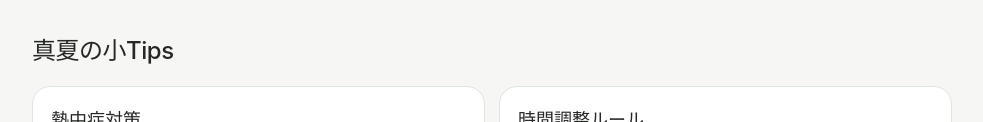
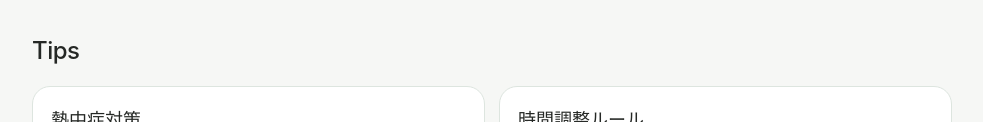
Before and after one commit to yy28112000/website, a plain HTML site: page index.html in a window 1280 px wide. Shown: the part 2821-2943 px from the top of the page, without its empty margins (148-1131 px from the left). Drawn offline with Linux system fonts and the light colour scheme.

Commit message:
Update index.html

```diff
--- a/index.html
+++ b/index.html
@@ -141,7 +141,7 @@ main{padding:24px 0 72px}
     <div class="utility-row"><button class="mini-btn" id="resetChecklist">チェックをリセット</button><button class="mini-btn" onclick="window.print()">印刷・PDF保存</button></div>
   </div></section>
 
-  <section class="section"><h2>真夏の小Tips</h2><div class="card-grid">
+  <section class="section"><h2>Tips</h2><div class="card-grid">
     <div class="card"><h3>熱中症対策</h3><ul><li>水＋スポーツドリンクの2本持ち</li><li>日傘、帽子、日焼け止め、冷感タオル</li><li>車を降りるたびに数口飲む</li><li>花さじきで無理に長距離を歩かない</li></ul></div>
     <div class="card"><h3>時間調整ルール</h3><ul><li>30分遅れたら各スポットを10分ずつ短縮</li><li>うずの丘16:30以降はショップ最優先</li><li>18:00以降は追加スポットなし</li><li>全部達成より翌日の体力を優先</li></ul></div>
   </div></section>
```
